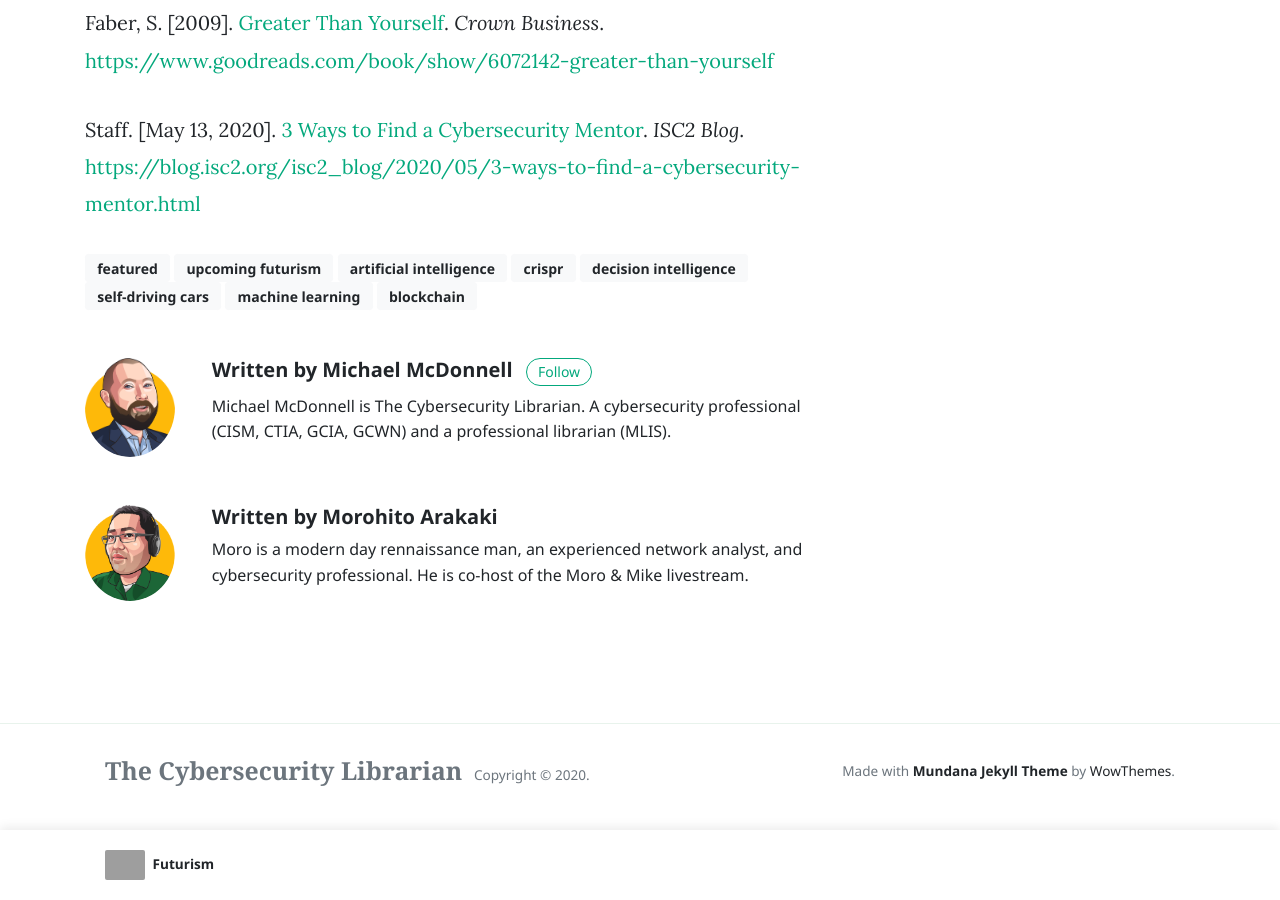
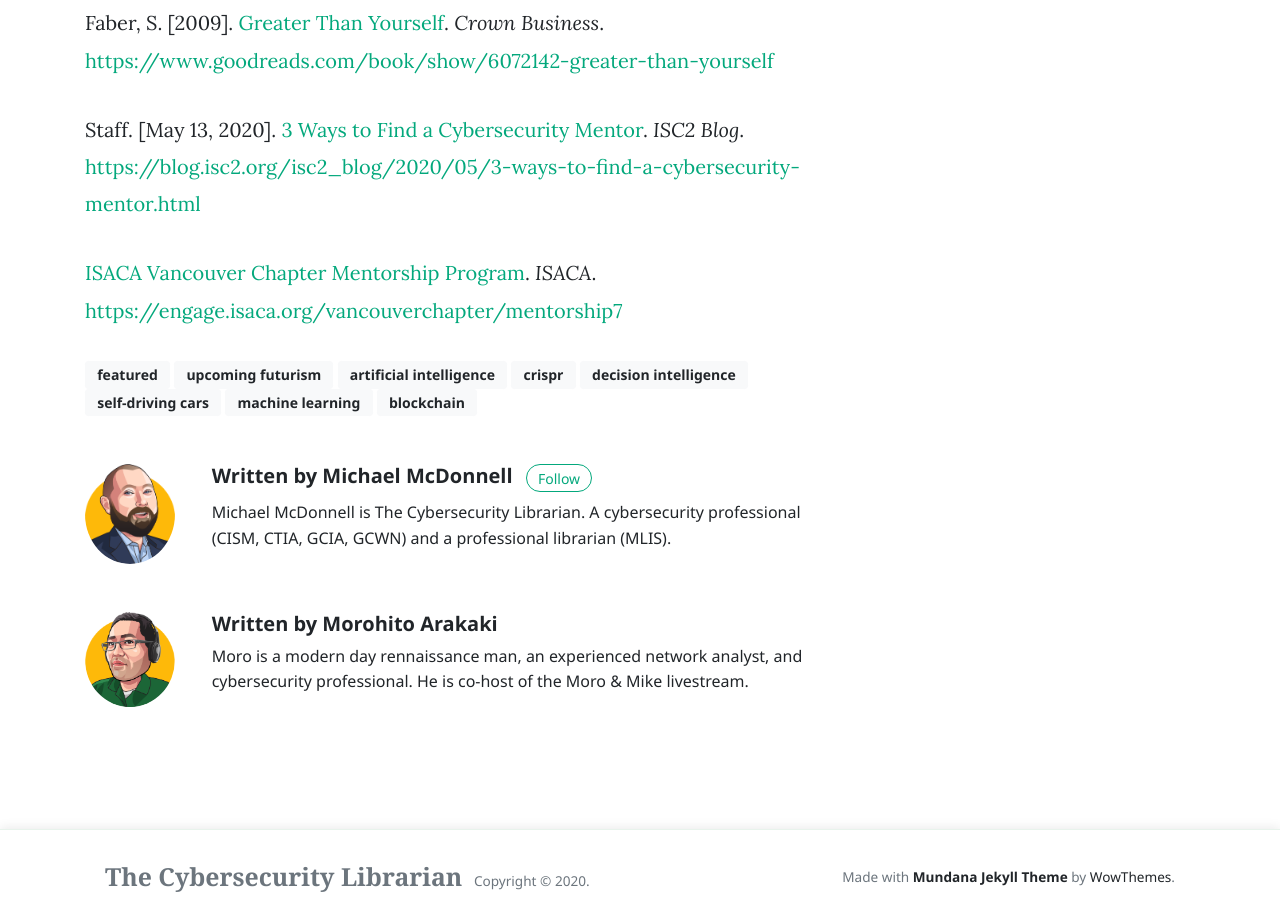
Before and after one commit to cyberlibrarian/cyberlibrarian.github.io, a Jekyll site: the page built from _posts/2020-08-20-Next-Level-Mentorship.md, in a window 1280 px wide and 900 px high, scrolled down 889 px. Built offline with Jekyll 4.4.1, drawn with Linux system fonts in a browser that asks for light colours; nearby versions of some CDN libraries; comment, search, counter and statistics services are not loaded; grey boxes are pictures that could not be loaded.

Commit message:
updated mentorship post

```diff
--- a/_posts/2020-08-20-Next-Level-Mentorship.md
+++ b/_posts/2020-08-20-Next-Level-Mentorship.md
@@ -28,3 +28,5 @@ Join as we learn from Patti's experience, and take your LIVE questions.
 Faber, S. \[2009\]. [Greater Than Yourself](https://www.goodreads.com/book/show/6072142-greater-than-yourself). *Crown Business*. <https://www.goodreads.com/book/show/6072142-greater-than-yourself>
 
 Staff. \[May 13, 2020\]. [3 Ways to Find a Cybersecurity Mentor](https://blog.isc2.org/isc2_blog/2020/05/3-ways-to-find-a-cybersecurity-mentor.html). *ISC2 Blog*. <https://blog.isc2.org/isc2_blog/2020/05/3-ways-to-find-a-cybersecurity-mentor.html>
+
+[ISACA Vancouver Chapter Mentorship Program](https://engage.isaca.org/vancouverchapter/mentorship7). *ISACA*. <https://engage.isaca.org/vancouverchapter/mentorship7>
```
